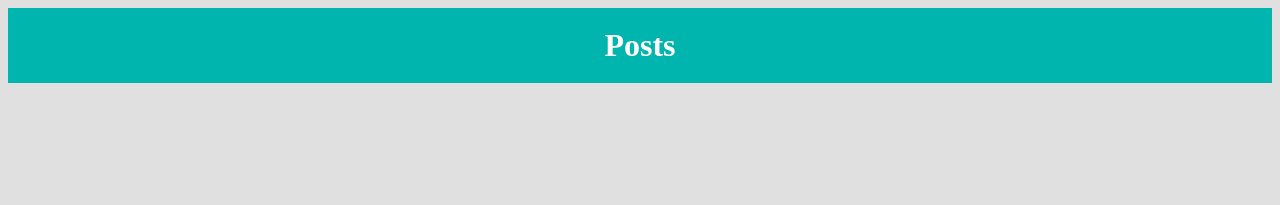
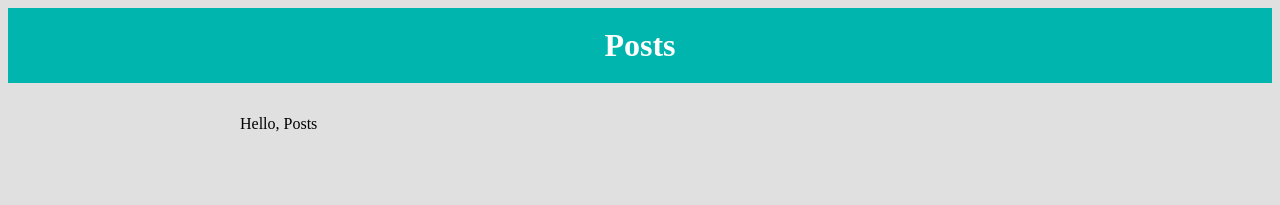
Before and after one commit to cukwon/React-Ajax, a React (Create React App) app: page / in a window 1280 px wide. Shown: the top 205 px of the page. Built offline with nearby package versions, Linux system fonts and the light colour scheme; the HTML template or start-up script is replaced by a standard one.

Commit message:
Post 기본 틀 완성 - PostWrapper - PostContainer

```diff
--- a/src/App.js
+++ b/src/App.js
@@ -1,5 +1,6 @@
 import React, { Component } from 'react';
-import { Header } from "./components";
+import {Header} from "./components";
+import {PostContainer} from "./containers";
 
 
 class App extends Component {
@@ -7,6 +8,7 @@ class App extends Component {
     return (
       <div className='App'>
           <Header />
+          <PostContainer/>
       </div>
     );
   }
--- /dev/null
+++ b/src/components/PostWrapper/PostWrapper.css
@@ -0,0 +1,10 @@
+.PostWrapper {
+    width: 50rem;
+    margin: 0 auto;
+}
+
+@media (max-width: 768px) {
+    .PostWrapper {
+        width: 90%;
+    }
+}
--- /dev/null
+++ b/src/components/PostWrapper/PostWrapper.js
@@ -0,0 +1,12 @@
+import React from 'react';
+import './PostWrapper.css';
+
+const PostWrapper = ({children}) => {
+    return (
+        <div className='PostWrapper'>
+            {children}
+        </div>
+    );
+};
+
+export default PostWrapper
--- a/src/components/index.js
+++ b/src/components/index.js
@@ -1 +1,2 @@
 export { default as Header } from './Header/Header'
+export { default as PostWrapper } from './PostWrapper/PostWrapper'
--- /dev/null
+++ b/src/containers/PostContainer/PostContainer.js
@@ -0,0 +1,14 @@
+import React, { Component } from 'react';
+import { PostWrapper } from "../../components";
+
+class PostContainer extends Component {
+    render () {
+        return (
+            <PostWrapper>
+                Hello, Posts
+            </PostWrapper>
+        );
+    };
+}
+
+export default PostContainer;
--- a/src/containers/index.js
+++ b/src/containers/index.js
@@ -0,0 +1 @@
+export { default as PostContainer } from './PostContainer/PostContainer'
```
